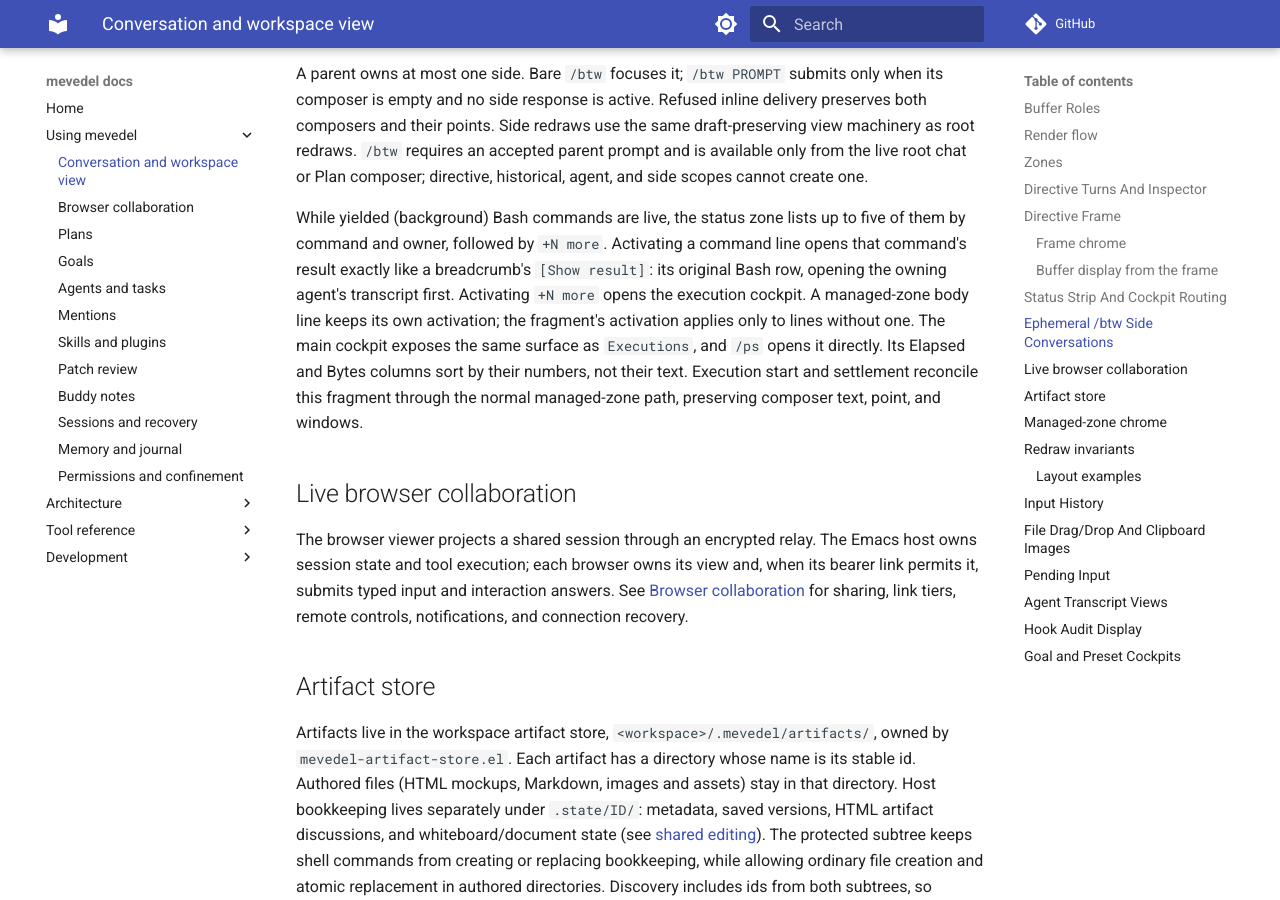
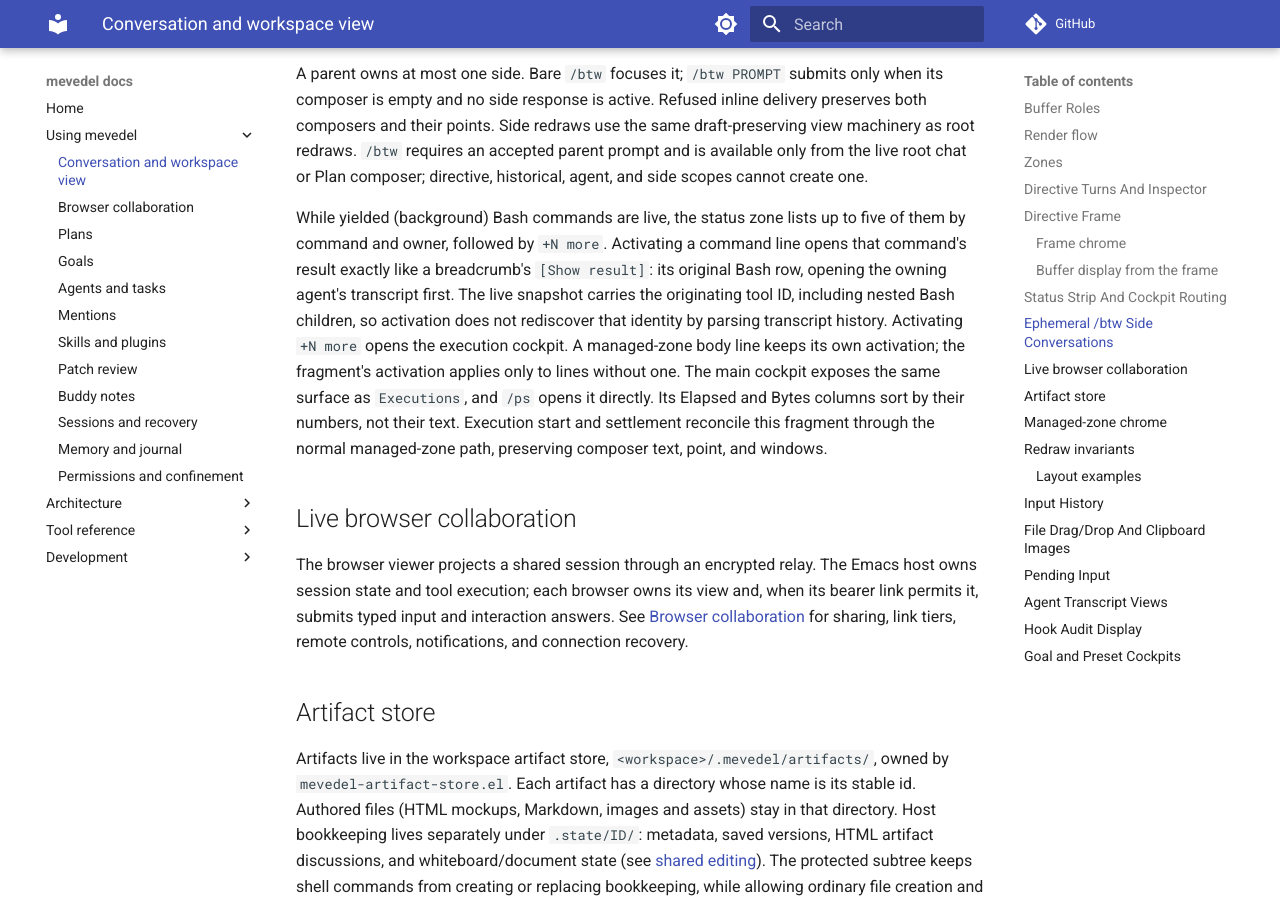
Before and after one commit to FrauH0lle/mevedel, an MkDocs documentation site: the page built from docs/view.md, in a window 1280 px wide and 900 px high, scrolled down 27680 px. Built offline with MkDocs 1.6.1 and Material for MkDocs 9.7.7, drawn with Linux system fonts in a browser that asks for light colours; comment, search, counter and statistics services are not loaded.

Commit message:
fix(view): Navigate live executions by their originating tool ID
Carry the execution's existing source identity into the status row. Clicking
previously rediscovered that identity by parsing tools and audits across the
whole transcript, blocking Emacs on large conversations. Navigate through
the same source-backed result action used by completion breadcrumbs instead.

* mevedel-execution.el (mevedel-execution--user-snapshot): Include the
originating tool-use ID in immutable live execution snapshots.
* mevedel-view.el (mevedel-view--status-execution-line): Capture the snapshot
in the activation callback.
(mevedel-view-show-live-execution): Open the original root or agent tool row
directly, including nested Bash children.
* test/test-mevedel-execution.el (mevedel-execution--user-snapshot): Check
that snapshots retain the originating tool identity.
* test/test-mevedel-view.el (mevedel-view--status-executions-body)
(mevedel-view-show-live-execution): Check rendered activation and agent
navigation without execution-identity history scans.
* docs/view.md: Document direct live-execution navigation.

Validation: 190 execution, view and audit tests pass. Both changed modules
compile without warnings and are hot-loaded into the running editor.
Full suite not run.

```diff
--- a/docs/view.md
+++ b/docs/view.md
@@ -1329,9 +1329,11 @@
 While yielded (background) Bash commands are live, the status zone lists up to
 five of them by command and owner, followed by `+N more`. Activating a command
 line opens that command's result exactly like a breadcrumb's `[Show result]`:
-its original Bash row, opening the owning agent's transcript first. Activating
-`+N more` opens the execution cockpit. A managed-zone body line keeps its own
-activation; the fragment's activation applies only to lines without one. The
+its original Bash row, opening the owning agent's transcript first. The live
+snapshot carries the originating tool ID, including nested Bash children, so
+activation does not rediscover that identity by parsing transcript history.
+Activating `+N more` opens the execution cockpit. A managed-zone body line keeps
+its own activation; the fragment's activation applies only to lines without one. The
 main cockpit exposes the same surface as `Executions`, and `/ps` opens it
 directly. Its Elapsed and Bytes columns sort by their numbers, not their text. Execution start and settlement reconcile this fragment through the
 normal managed-zone path, preserving composer text, point, and windows.
```
Also changed, not shown: 4 other files.
